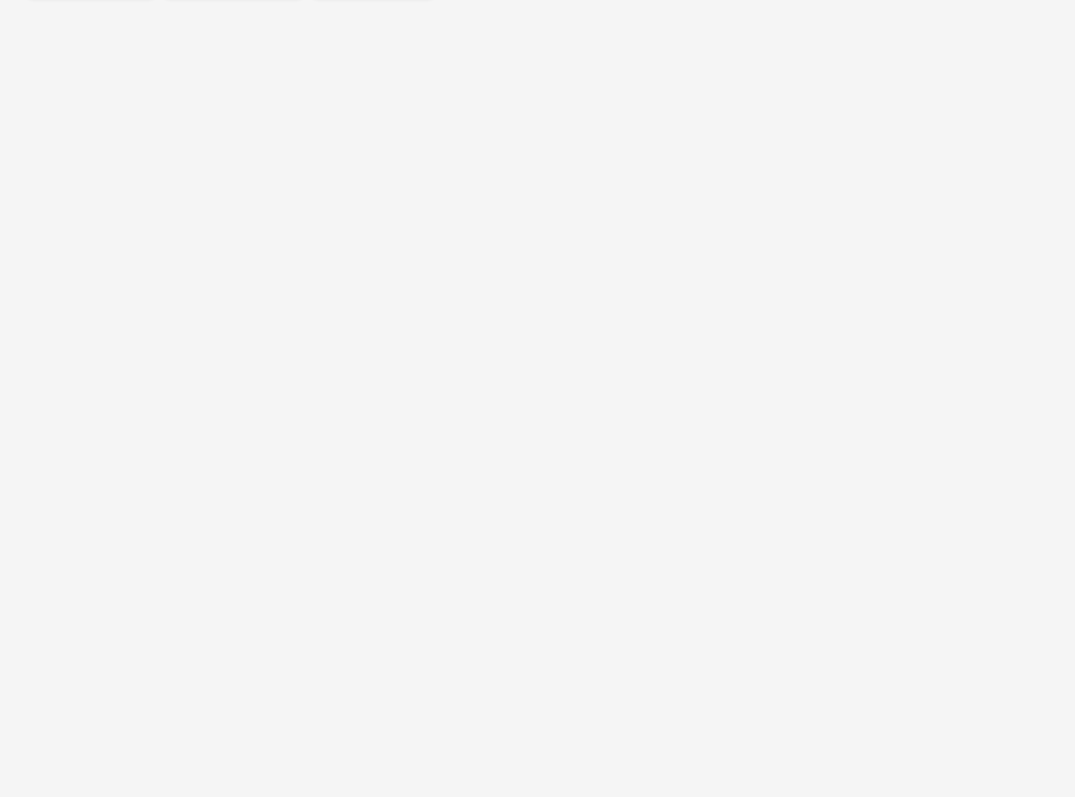
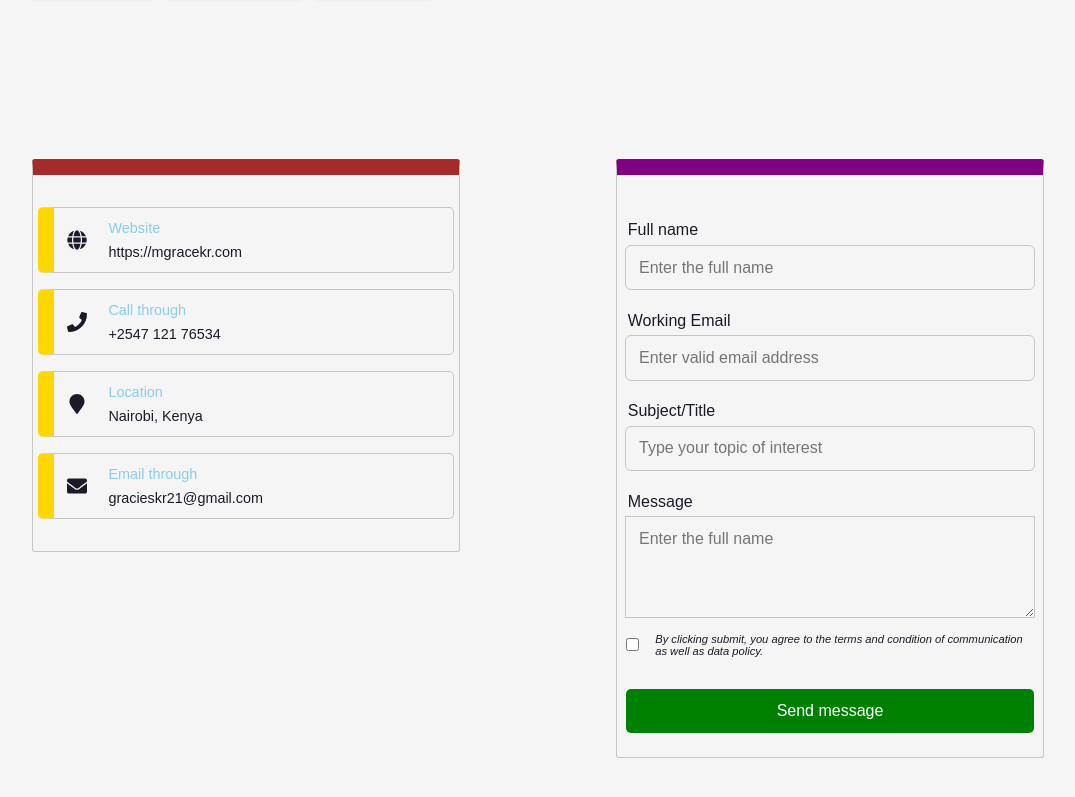
Before and after one commit to michaeldouglasvg/blogsite.web, a React (Create React App) app: page / in a window 1280 px wide. Shown: the part 733-1530 px from the top of the page, without its empty margins (102-1177 px from the left). Before the commit the page ends 882 px from the top, so only its background shows below. Built offline with nearby package versions, Linux system fonts and the light colour scheme.

Commit message:
contacts

```diff
--- a/src/App.js
+++ b/src/App.js
@@ -7,6 +7,7 @@ import QRCodeGenerator from "./pages/Qrcode";
 import { QRcodeScannerStyles } from "./styles/QRcode.styled";
 import { Button } from "./components/Button.styled";
 import { NavigationContextApiProvider } from "./context/Navigations";
+import Contacts from "./pages/Contacts";
 
 function App() {
   const [mode, setMode] = useState(() => localStorage.getItem('mode') || 'light');
@@ -74,6 +75,7 @@ function App() {
             </div>
           </div>
         </QRcodeScannerStyles>}
+        <Contacts />
         </>
       </NavigationContextApiProvider>
     </ThemeProvider>
--- /dev/null
+++ b/src/pages/Contacts.jsx
@@ -0,0 +1,73 @@
+import React from 'react'
+import { ContactMainDisplay, LeftContainerContent, RightContainerContent } from '../styles/Contacts.styled'
+import { FaEnvelope, FaGlobe, FaMapMarker, FaPhone } from "react-icons/fa"
+
+const Contacts = () => {
+  return (
+    <ContactMainDisplay>
+      <LeftContainerContent>
+        <div className='Card'>
+         <section>
+            <div className='Icons'><FaGlobe size={20}/></div>
+            <div className='Descriptions'>
+                <p>Website</p>
+                <p>https://mgracekr.com</p>
+            </div>
+         </section>
+         <section>
+            <div className='Icons'><FaPhone size={20}/></div>
+            <div className='Descriptions'>
+                <p>Call through</p>
+                <p>+2547 121 76534</p>
+            </div>
+         </section>
+         <section>
+            <div className='Icons'><FaMapMarker size={20}/></div>
+            <div className='Descriptions'>
+                <p>Location</p>
+                <p>Nairobi, Kenya</p>
+            </div>
+         </section>
+         <section>
+            <div className='Icons'><FaEnvelope size={20}/></div>
+            <div className='Descriptions'>
+                <p>Email through</p>
+                <p>gracieskr21@gmail.com</p>
+            </div>
+         </section>
+        </div>
+      </LeftContainerContent>
+      <RightContainerContent>
+        <div className='Formcontainer'>
+            <form>
+                <div className='Formgroup'>
+                    <span>Full name</span>
+                    <input type="text" placeholder='Enter the full name'/>
+                </div>
+                <div className='Formgroup'>
+                    <span>Working Email</span>
+                    <input type="text" placeholder='Enter valid email address'/>
+                </div>
+                <div className='Formgroup'>
+                    <span>Subject/Title</span>
+                    <input type="text" placeholder='Type your topic of interest'/>
+                </div>
+                <div className='Formgroup'>
+                    <span>Message</span>
+                    <textarea col="5" row="10" placeholder='Enter the full name'/>
+                </div>
+                <div className='checks'>
+                    <input type="checkbox" id="policy"/>
+                    <label for="policy"><p>By clicking submit, you agree to the terms and condition of communication as well as data policy.</p></label>
+                </div>
+                <div className='Formgroup'>
+                <input type="submit" value="Send message" />
+                </div>
+            </form>
+        </div>
+      </RightContainerContent>
+    </ContactMainDisplay>
+  )
+}
+
+export default Contacts
--- /dev/null
+++ b/src/styles/Contacts.styled.js
@@ -0,0 +1,146 @@
+import styled from 'styled-components';
+
+export const ContactMainDisplay = styled.article`
+    width: 100%;
+    display: grid;
+    grid-template-columns: repeat(auto-fit, minmax(21rem, 1fr));
+    margin: .1rem auto;
+    margin-top: 60px;
+    grid-gap: 1rem;
+    @media (min-width: ${({theme}) => theme.responsive.mobilesm}){
+        height: calc(100vh - 80px);
+        width: 90%;
+        margin: .1rem auto;
+        margin-top: 60px;
+    }
+
+    @media (min-width: ${({theme}) => theme.responsive.mobilemd}){
+        height: calc(100vh - 100px);
+        width: 90%;
+        margin: .1rem auto;
+        margin-top: 80px;
+    }
+`
+
+export const LeftContainerContent = styled.div`
+    width: 100%;
+    padding: 1rem;
+
+    & .Card{
+        width: 100%;
+        margin: 0 auto;
+        padding: 1rem .1rem;
+        border: ${({theme}) => theme.colors.border};
+        border-radius: 3px;
+        border-top: 1rem solid brown;
+        @media (min-width: ${({theme}) => theme.responsive.mobilemd}){
+            margin: 1rem auto;
+            width: 80%;
+        }
+
+        & section{
+            width: 98%;
+            margin: 1rem auto;
+            display: flex;
+            align-items: center;
+            border: ${({theme}) => theme.colors.border};
+            padding: .5rem;
+            border-radius: 5px;
+            border-left: 1rem solid gold;
+            cursor: pointer;
+
+            & .Icons{
+                width: 30px;
+                height: 30px;
+                display: grid;
+                place-items: center;
+            }
+            & .Descriptions{
+                margin-left: 1rem;
+                & p{
+                    font-size: .9rem;
+                    line-height: 1.5rem;
+                    &:nth-child(1){
+                        color: skyblue;
+                    }
+                }
+            }
+        }
+    }
+`
+
+export const RightContainerContent = styled.div`
+    width: 100%;
+    padding: 1rem;
+
+    & > .Formcontainer{
+        width: 100%;
+        margin: 0 auto;
+        padding: 1rem .1rem;
+        border: ${({theme}) => theme.colors.border};
+        border-radius: 3px;
+        border-top: 1rem solid purple;
+        @media (min-width: ${({theme}) => theme.responsive.mobilemd}){
+            margin: 1rem auto;
+            width: 80%;
+        }
+
+        & form {
+            width: 100%;
+            padding: .5rem;
+            display: flex;
+            flex-direction: column;
+            align-items: start;
+            justify-content: center;
+
+            & > .Formgroup{
+                width: 100%;
+                display: flex;
+                align-items: start;
+                justify-content: start;
+                flex-direction: column;
+                margin-top: 1rem;
+                & > span {
+                    padding: .4rem .1rem;
+                }
+                & > input{
+                    padding: .8rem;
+                    width: 100%;
+                    background: transparent;
+                    border: none;
+                    outline: ${({theme}) => theme.colors.border};
+                    border-radius: 5px;
+                }
+                & > input[type="submit"]{
+                    padding: .8rem;
+                    width: 100%;
+                    background: green;
+                    border: none;
+                    outline: none;
+                    color: white;
+                    border-radius: 5px;
+                }
+                & > textarea{
+                    padding: .8rem;
+                    width: 100%;
+                    height: 100px;
+                    max-height: 100px;
+                    background: transparent;
+                    border: none;
+                    outline: ${({theme}) => theme.colors.border};
+                }
+            }
+
+            & > .checks{
+                display: flex;
+                align-items: center;
+                margin: 1rem auto;
+                & p{
+                    font-size: .7rem;
+                    margin-left: 1rem;
+                    font-style: italic;
+                }
+            }
+        }
+    }
+`
```
